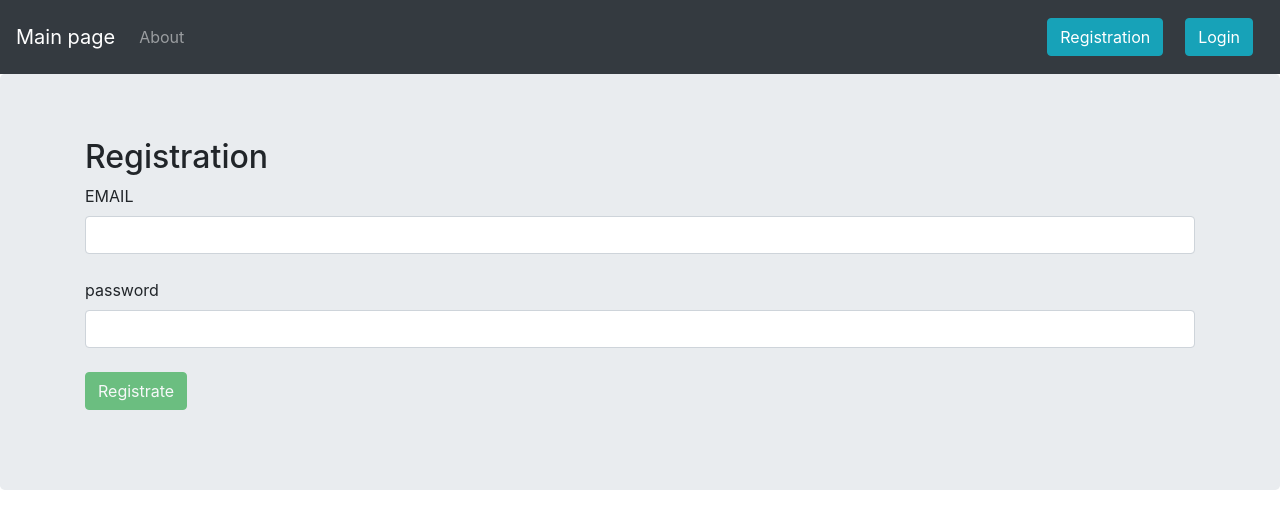
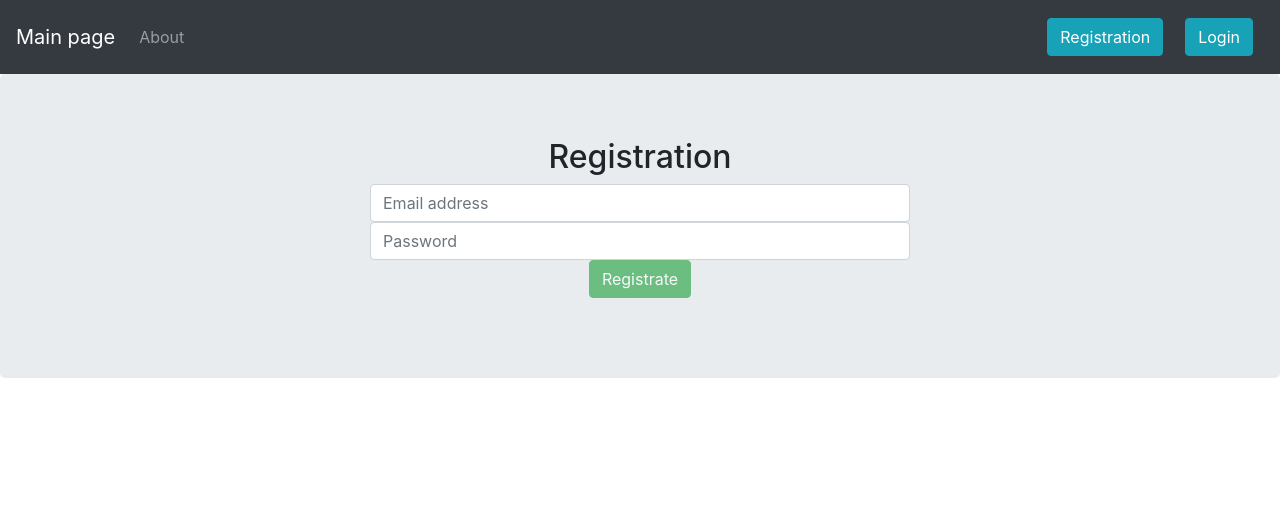
Before and after one commit to kokovych/angular_register_login_app, an Angular app: page /registration in a window 1280 px wide. Shown: the top 528 px of the page. Built offline with nearby package versions, Linux system fonts and the light colour scheme.

Commit message:
add userRegistrationData model; add registration service

```diff
--- a/src/app/registration/registration.component.html
+++ b/src/app/registration/registration.component.html
@@ -1,15 +1,23 @@
 <app-page-header>
 
 </app-page-header>
+
+
 <div class="jumbotron">
   <div class="container">
+    <div class="row justify-content-center">
+      <div class="text-center col-6 ">
+
         <div *ngIf="!userIsAuthorized">
           <h2>Registration</h2>
-      <form [formGroup] ="userRegistrationForm" (ngSubmit) = "onSubmit(userRegistrationForm.value)">
+          <form [formGroup] ="userRegistrationForm" class="form-signin" (ngSubmit) = "onSubmit(userRegistrationForm.value)">
             <div class="form-group">
-          <label for="email" >EMAIL</label>
+
+              <label for="email" class="sr-only">Email</label>
               <input id="email" class="form-control"
-                 formControlName="email" required >
+                     formControlName="email" placeholder="Email address" required >
+
+              <!--Errors for email here:-->
               <div *ngIf="email.invalid && (email.dirty || email.touched)"
                    class="alert alert-danger">
 
@@ -19,29 +27,36 @@
                 <div *ngIf="email.errors.pattern">
                   It does not look like email!
                 </div>
-            pattern
+              </div>
+              <!--end errors for email-->
 
-          </div>
-
-          <br/>
-          <label for="password" >password</label>
+              <label for="password" class="sr-only">Password</label>
               <input type="password" class="form-control"
                      name="password" id="password"
                      formControlName = "password"
+                     placeholder="Password"
                      required/>
-          <div *ngIf="password.invalid && (password.dirty || password.touched)"
+              <!--Errors for password and common errors here:-->
+              <div *ngIf="errorLogin || (password.invalid && (password.dirty || password.touched))"
                    class="alert alert-danger">
-
-            <div *ngIf="password.errors.required">
+                <div *ngIf="!errorLogin">
+                  <span *ngIf="password.errors.required">
                     Password is required.
+                  </span>
+                </div>
+                <!--Common login errors:-->
+                <div>
+                  <span *ngIf="errorLogin">
+                    {{errorLoginDescription}}
+                  </span>
                 </div>
 
               </div>
-          <br/>
-          <!--<input type = "submit" value = "Login">-->
+              <!--end errors for password-->
 
-          <button ngbButton type="button" class="btn btn-success"
-                  [disabled]="userRegistrationForm.invalid"> Registrate </button>
+
+              <button ngbButton class="btn btn-success" type="submit"
+                      [disabled]="userRegistrationForm.invalid">Registrate</button>
             </div>
           </form>
         </div>
@@ -49,5 +64,61 @@
         <div *ngIf="userIsAuthorized">
           <h2>You have been already authorized!</h2>
         </div>
+
       </div>
     </div>
+  </div>
+</div>
+
+
+
+<!--<div class="jumbotron">-->
+  <!--<div class="container">-->
+    <!--<div *ngIf="!userIsAuthorized">-->
+      <!--<h2>Registration</h2>-->
+      <!--<form [formGroup] ="userRegistrationForm" (ngSubmit) = "onSubmit(userRegistrationForm.value)">-->
+        <!--<div class="form-group">-->
+          <!--<label for="email" >EMAIL</label>-->
+          <!--<input id="email" class="form-control"-->
+                 <!--formControlName="email" required >-->
+          <!--<div *ngIf="email.invalid && (email.dirty || email.touched)"-->
+               <!--class="alert alert-danger">-->
+
+            <!--<div *ngIf="email.errors.required">-->
+              <!--Email is required.-->
+            <!--</div>-->
+            <!--<div *ngIf="email.errors.pattern">-->
+              <!--It does not look like email!-->
+            <!--</div>-->
+            <!--pattern-->
+
+          <!--</div>-->
+
+          <!--<br/>-->
+          <!--<label for="password" >password</label>-->
+          <!--<input type="password" class="form-control"-->
+                 <!--name="password" id="password"-->
+                 <!--formControlName = "password"-->
+                 <!--required/>-->
+          <!--<div *ngIf="password.invalid && (password.dirty || password.touched)"-->
+               <!--class="alert alert-danger">-->
+
+            <!--<div *ngIf="password.errors.required">-->
+              <!--Password is required.-->
+            <!--</div>-->
+
+          <!--</div>-->
+          <!--<br/>-->
+          <!--&lt;!&ndash;<input type = "submit" value = "Login">&ndash;&gt;-->
+
+          <!--<button ngbButton type="button" class="btn btn-success"-->
+                  <!--[disabled]="userRegistrationForm.invalid"> Registrate </button>-->
+        <!--</div>-->
+      <!--</form>-->
+    <!--</div>-->
+
+    <!--<div *ngIf="userIsAuthorized">-->
+      <!--<h2>You have been already authorized!</h2>-->
+    <!--</div>-->
+  <!--</div>-->
+<!--</div>-->
--- a/src/app/registration/registration.component.ts
+++ b/src/app/registration/registration.component.ts
@@ -3,6 +3,7 @@ import { FormControl, FormGroup, Validators} from '@angular/forms';
 import { Router} from '@angular/router';
 
 import { User } from '../_models/user';
+import { UserRegistrationData} from '../_models/user';
 import { CheckAuthService } from "../_services/check-auth.service";
 
 
```
Also changed, not shown: src/app/_models/user.ts (+9 -0 lines), src/app/_services/registration.service.ts (added, +20 -0 lines). Lines whose indentation alone changed are shown as unchanged.
